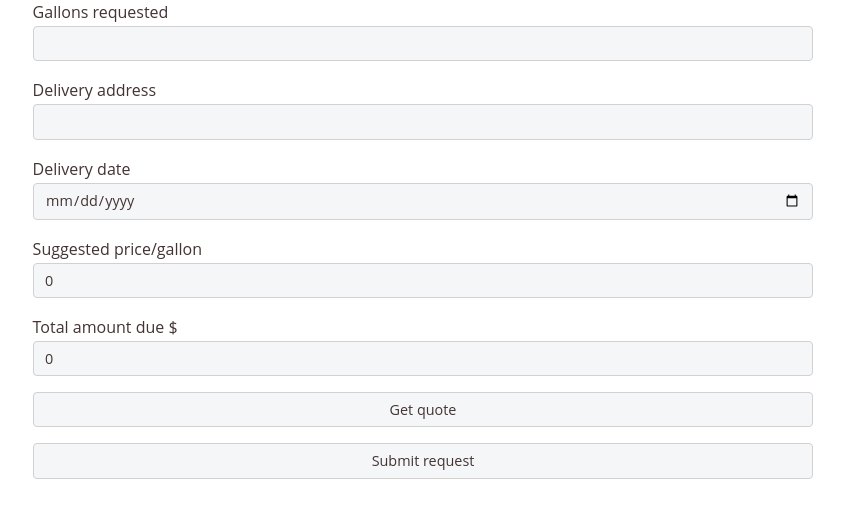
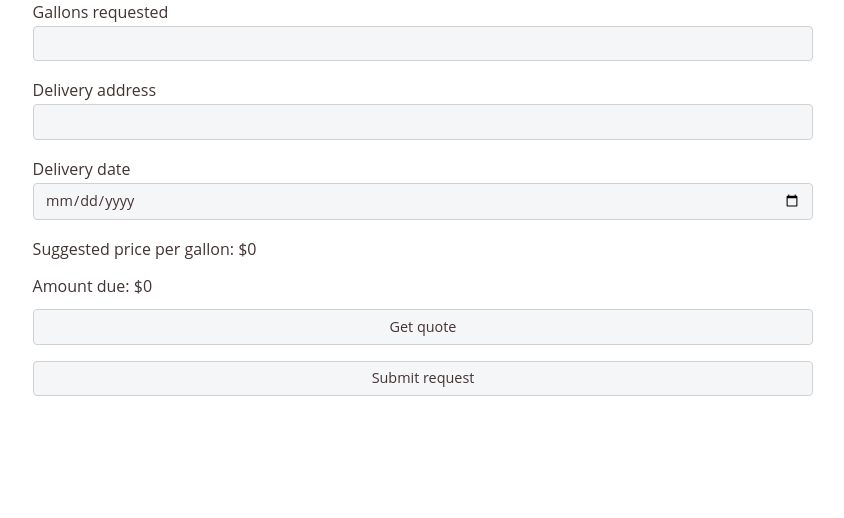
Before and after one commit to Group50GasStation/GasStationFrontend, a Flask app: page /new_quote in a window 1280 px wide. Shown: the part 97-615 px from the top of the page, without its empty margins (217-1061 px from the left). Run offline with Flask 3, Linux system fonts and the light colour scheme; the visitor is signed in with stand-in values (Sample User, id 1).

Commit message:
I'm dumb, readonly fields can just be text

```diff
--- a/backend/fuelquote.py
+++ b/backend/fuelquote.py
@@ -13,10 +13,13 @@ class NewQuoteForm(FlaskForm):
                                    render_kw={'readonly': True, 'title':"Go to profile to modify delivery address."},
                                    validators=[DataRequired()])
     delivery_date = DateField('Delivery date', validators=[DataRequired()])
-    suggested_price = FloatField('Suggested price/gallon', render_kw={'readonly': True}, default = 0)
-    amount_due = FloatField('Total amount due', render_kw={'readonly': True}, default = 0)
     submit_dryrun = SubmitField('Get quote')
     submit = SubmitField('Submit request')
+    def to_string(self):
+        result = ""
+        for field in self:
+            result += f"{field.label.text}: {field.data}\n"
+        return result
 
 @fuelquote.route('/new_quote')
 @login_required
@@ -25,12 +28,14 @@ def new_fuel_quote():
     if current_user.address_primary:
         form.delivery_address.data = current_user.address_primary + "," + current_user.address_secondary
 
-    return render_template('new_fuel_quote.html', form=form)
+    return render_template('new_fuel_quote.html', form=form, price_per_gallon = 0, amount_due = 0)
 
 @fuelquote.route('/new_quote', methods=["POST"])
 @login_required
 def new_fuel_quote_post():
     form = NewQuoteForm()
+    price_per_gallon = 0
+    amount_due = 0
     if form.validate_on_submit():
         # Modify form to fill out values based on calcs
         has_history = False
@@ -42,21 +47,20 @@ def new_fuel_quote_post():
             in_texas = True
 
         price_per_gallon = get_fuel_price(in_texas, has_history, form.gallons_requested.data)
-        form.suggested_price.data = price_per_gallon
-        form.amount_due.data = price_per_gallon * form.gallons_requested.data
+        amount_due = price_per_gallon * form.gallons_requested.data
 
         # Then, if they clicked the submit request button
         if form.submit.data:
             #persist to db then send to history page
             new_quote = Quote(user_id = current_user.id, delivery_address = form.delivery_address.data, date = form.delivery_date.data,
                               gallons_requested = form.gallons_requested.data, suggested_price = price_per_gallon,
-                              amount_due=form.amount_due.data)
+                              amount_due=amount_due)
             db.session.add(new_quote)
             db.session.commit()
-            return render_template('quote_history.html')
+            return redirect(url_for('fuelquote.quote_history'))
 
     # else, they just clicked the dryrun button, so refresh updated form with new values.
-    return render_template('new_fuel_quote.html', form=form)
+    return render_template('new_fuel_quote.html', form=form, price_per_gallon=price_per_gallon, amount_due=amount_due)
 
 # The "pricing module" - determines price per gallon based on args.
 # Takes 2 bools and the number of gallons requested.
--- a/templates/new_fuel_quote.html
+++ b/templates/new_fuel_quote.html
@@ -20,7 +20,7 @@
 
     <p>
     {{ form.gallons_requested.label }}
-    {{ form.gallons_requested(size=32) }}
+    {{ form.gallons_requested() }}
     {% for error in form.gallons_requested.errors %}
     <span style="color: red;">{{ error }}</span><br>
     {% endfor %}
@@ -28,7 +28,7 @@
 
     <p>
     {{ form.delivery_address.label }}
-    {{ form.delivery_address(size=32) }}
+    {{ form.delivery_address() }}
     {% for error in form.delivery_address.errors %}
     <span style="color: red;">{{ error }}</span><br>
     {% endfor %}
@@ -36,26 +36,18 @@
 
     <p>
     {{ form.delivery_date.label }}
-    {{ form.delivery_date(size=32) }}
+    {{ form.delivery_date() }}
     {% for error in form.delivery_date.errors %}
     <span style="color: red;">{{ error }}</span><br>
     {% endfor %}
     </p>
 
     <p>
-    {{ form.suggested_price.label }}
-    {{ form.suggested_price(size=32) }}
-    {% for error in form.suggested_price.errors %}
-    <span style="color: red;">{{ error }}</span><br>
-    {% endfor %}
+    Suggested price per gallon: ${{ price_per_gallon }}
     </p>
 
     <p>
-    {{ form.amount_due.label }}
-    ${{ form.amount_due(size=32) }}
-    {% for error in form.amount_due.errors %}
-    <span style="color: red;">{{ error }}</span><br>
-    {% endfor %}
+    Amount due: ${{ amount_due }}
     </p>
 
     <p>{{ form.submit_dryrun() }}</p>
```
